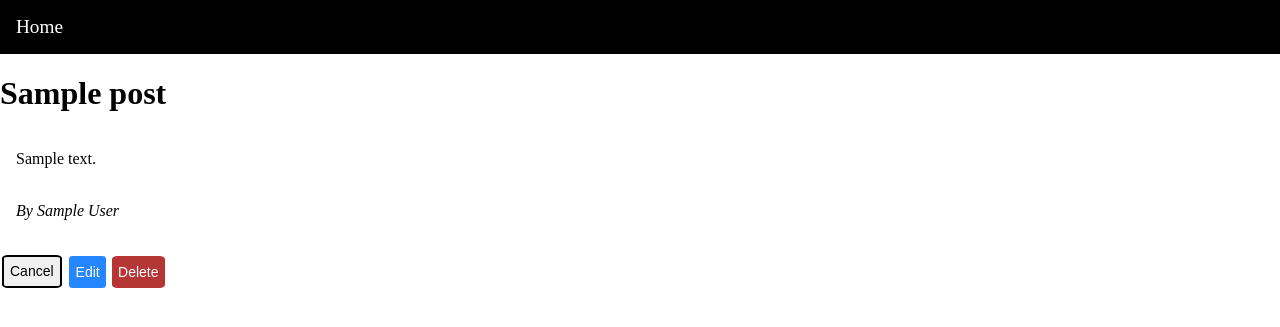
After one commit to Rajayne/Blogly, a Flask app: page /posts/1 in a window 1280 px wide. The commit adds this page. Shown: the top 327 px of the page. Run offline with Flask 3, Linux system fonts and the light colour scheme; tables that the repository leaves empty hold one stand-in row (values such as "Sample post").

Commit message:
Create post details route

```diff
--- a/app.py
+++ b/app.py
@@ -69,7 +69,7 @@ def delete_user(id):
 @app.route('/users/<int:id>/posts/new', methods=['GET'])
 def post_form(id):
     user = User.query.get_or_404(id)
-    return render_template('post.html', user=user)
+    return render_template('post_form.html', user=user)
 
 @app.route('/users/<int:id>/posts/new', methods=['POST'])
 def new_post_form(id):
@@ -85,9 +85,10 @@ def new_post_form(id):
         db.session.rollback()
         return ('Session rolled back, error.')
 
-# @app.route('posts/<int:post_id')
-# def show_post():
-#     return render_template('post.html')
+@app.route('/posts/<int:post_id>')
+def show_post(post_id):
+    post = Post.query.get_or_404(post_id)
+    return render_template('post_details.html', post=post)
 
 # @app.route('/posts/<int:post_id>/edit')
 # def edit_post_form():
--- a/models.py
+++ b/models.py
@@ -42,7 +42,7 @@ class Post(db.Model):
     title = db.Column(db.String(15),
                       nullable=False)
 
-    content = db.Column(db.String(128),
+    content = db.Column(db.String(256),
                         nullable=False)
 
     created_at = db.Column(db.DateTime,
@@ -51,12 +51,12 @@ class Post(db.Model):
     user_id = db.Column(db.Integer,
                         db.ForeignKey('users.id'))
 
-    user = db.relationship('User')
+    user = db.relationship('User', backref='users')
 
     @classmethod
     def get_by_post_id(cls, post_id):
         return cls.query.filter_by(post_id=post_id)
 
     def __repr__(self):
-        u = self
-        return f'Title: {u.title}, Content: {u.content}, Created {u.created_at} by {u.user}'
+        p = self
+        return f'Title: {p.title}, Content: {p.content}, Created {p.created_at} by {p.user}'
--- a/static/app.css
+++ b/static/app.css
@@ -28,6 +28,10 @@ ul {
     line-height: 2rem;
 }
 
+#post-content {
+    margin: 0 1rem;
+}
+
 div {
     display: inline-block;
 }
@@ -51,7 +55,7 @@ button {
 
 #edit {
     background: rgb(36, 135, 255);
-    margin: 0 .5rem;
+    margin: 0 .1rem;
 }
 
 #delete {
@@ -71,7 +75,7 @@ button {
     border: 2px solid;
     border-radius: 10%;
     height: 2rem;
-    margin: 0 .5rem;
+    margin: 0 .1rem;
     padding: .4rem;
 }
 
@@ -89,5 +93,7 @@ button {
 }
 
 .content {
-    height: 100px;
+    word-break: break-all;
+    padding-top: 5px;
+    padding-bottom: 80px;
 }
--- /dev/null
+++ b/templates/post_details.html
@@ -0,0 +1,27 @@
+{% extends 'base.html' %}
+
+{% block title %}Post Details{% endblock %}
+
+{% block header %}{{post.title}}{% endblock %}
+
+{% block content %}
+<div id="post-content">
+    <p>{{post.content}}</p>
+    <br>
+    <i>By {{post.user}}</i>
+</div>
+<br><br><br>
+<div>
+    <a href="/users/{{post.user.id}}" class="cancel">Cancel</a>
+</div>
+<div>
+    <form action="/posts/{{post.id}}/edit" method="GET">
+        <button class="button" id="edit">Edit</button>
+    </form>
+</div>
+<div>
+    <form action="/posts/{{post.id}}/delete">
+        <button class="button" id="delete">Delete</button>
+    </form>
+</div>
+{% endblock %}
--- a/templates/post.html
+++ b/templates/post_form.html
@@ -14,7 +14,7 @@
     <div class="post-form-input">
         <input type="text" name="title" required>
         <br><br>
-        <input type="text" name="content" class="content" required>
+        <input type="textarea" name="content" class="content" required>
         <br><br>
         <a href="/users/{{user.id}}" class="cancel">Cancel</a>
         <button type="submit">Add</button>
```
